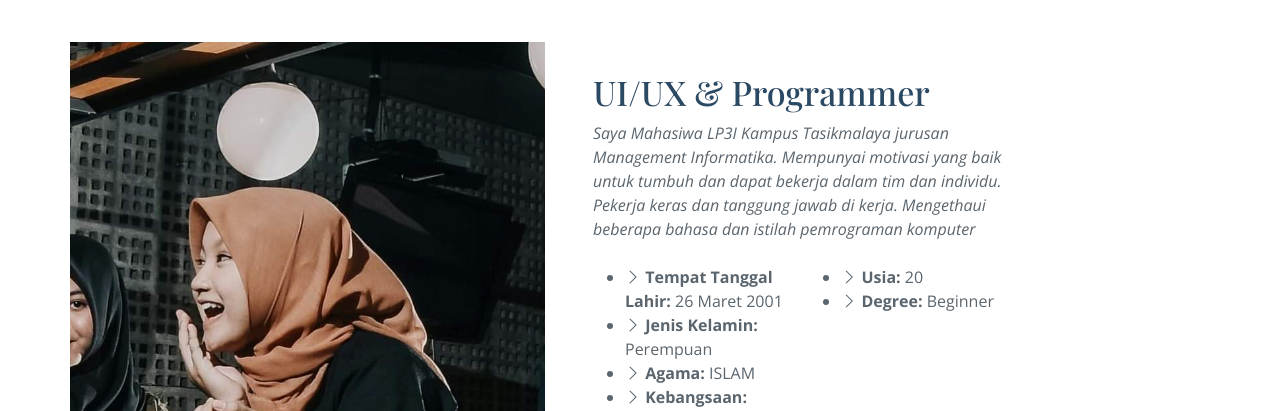
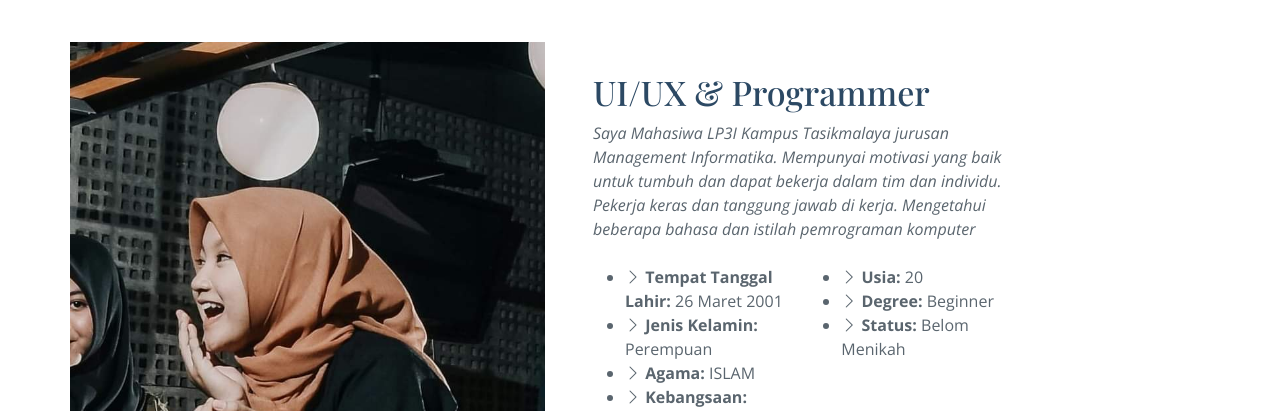
Before and after one commit to dindarachma/Dinda-CV, a plain HTML site: page index.html in a window 1280 px wide. Shown: the part 836-1247 px from the top of the page. Drawn offline with nearby package versions, Linux system fonts and the light colour scheme; a web font is replaced by a local one.

Commit message:
Update index.html

```diff
--- a/index.html
+++ b/index.html
@@ -66,7 +66,7 @@
                   Mempunyai motivasi yang baik untuk tumbuh dan
                 dapat bekerja dalam tim dan individu.
                 Pekerja keras dan tanggung jawab di
-                kerja. Mengethaui beberapa
+                kerja. Mengetahui beberapa
                 bahasa dan istilah pemrograman komputer
                 </p>
                 <br>
@@ -83,6 +83,7 @@
                     <ul>
                       <li><i class="bi bi-chevron-right"></i> <strong>Usia:</strong> <span>20</span></li>
                       <li><i class="bi bi-chevron-right"></i> <strong>Degree:</strong> <span>Beginner</span></li>
+                      <li><i class="bi bi-chevron-right"></i> <strong>Status:</strong> <span>Belom Menikah</span></li>
                     </ul>
                   </div>
                 </div>
```
